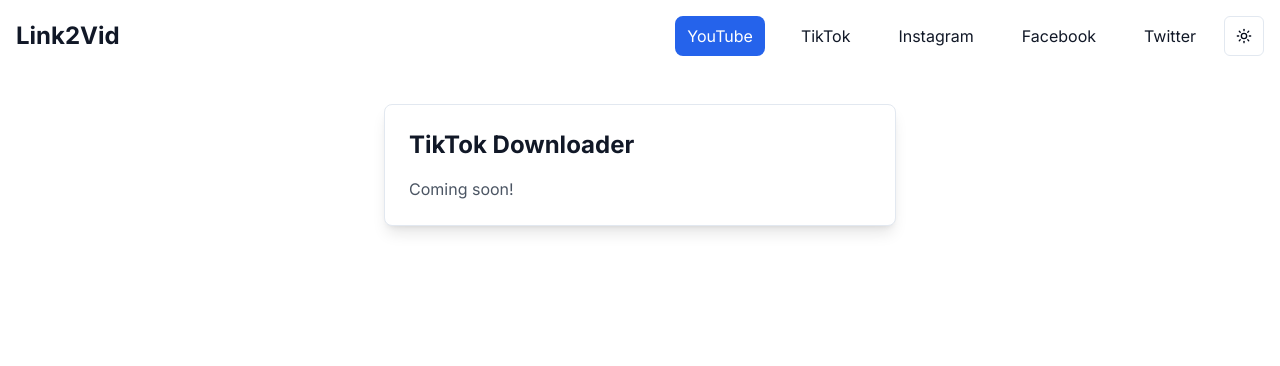
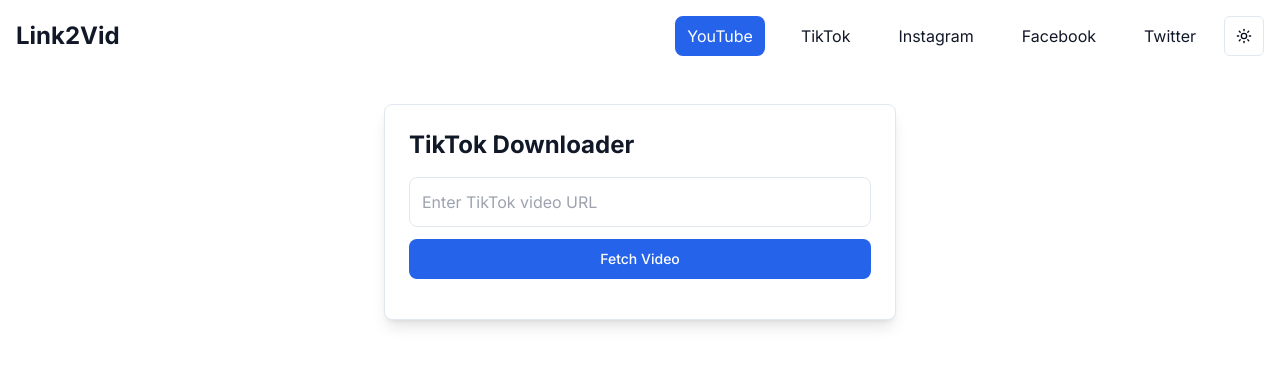
Before and after one commit to TSOlami/link2vid, a Next.js app: page /downloader/tiktok in a window 1280 px wide. Shown: the top 366 px of the page. Built offline with nearby package versions, Linux system fonts and the light colour scheme.

Commit message:
Implement TikTok video downloader functionality with URL validation, video fetching, and download capabilities. Enhance UI with input field, buttons, and error handling for a better user experience.

```diff
--- a/src/app/downloader/tiktok/page.tsx
+++ b/src/app/downloader/tiktok/page.tsx
@@ -1,10 +1,85 @@
 "use client";
 
-import React from "react";
+import React, { useState } from "react";
 import { motion } from "framer-motion";
 import { Card } from "@/components/ui/card";
+import { Button } from "@/components/ui/button";
+
+type VideoDetails = {
+  title: string;
+  thumbnail: string;
+  duration: number;
+  downloadUrl: string;
+};
+
+function formatDuration(seconds: number): string {
+  const mins = Math.floor(seconds / 60);
+  const secs = seconds % 60;
+  return [mins, secs]
+    .map((v) => v < 10 ? `0${v}` : v)
+    .join(":");
+}
 
 export default function TikTokDownloader() {
+  const [url, setUrl] = useState("");
+  const [videoDetails, setVideoDetails] = useState<VideoDetails | null>(null);
+  const [error, setError] = useState("");
+  const [loading, setLoading] = useState(false);
+
+  const handleFetchVideo = async () => {
+    if (!isValidTikTokUrl(url)) {
+      setError("Please enter a valid TikTok URL.");
+      return;
+    }
+    setError("");
+    setLoading(true);
+
+    try {
+      const response = await fetch('/api/download/tiktok', {
+        method: 'POST',
+        headers: {
+          'Content-Type': 'application/json',
+        },
+        body: JSON.stringify({ url }),
+      });
+
+      if (!response.ok) {
+        throw new Error('Failed to fetch video details');
+      }
+
+      const data = await response.json();
+      setVideoDetails(data);
+    } catch (err) {
+      if (err instanceof Error) {
+        setError(err.message);
+      } else {
+        setError('An unexpected error occurred');
+      }
+    } finally {
+      setLoading(false);
+    }
+  };
+
+  const handleDownload = () => {
+    if (!videoDetails) {
+      setError("No video details available.");
+      return;
+    }
+    setError("");
+
+    const link = document.createElement('a');
+    link.href = videoDetails.downloadUrl;
+    link.download = `${videoDetails.title}.mp4`;
+    document.body.appendChild(link);
+    link.click();
+    document.body.removeChild(link);
+  };
+
+  const isValidTikTokUrl = (url: string) => {
+    const regex = /^(https?\:\/\/)?(www\.tiktok\.com)\/.+$/;
+    return regex.test(url);
+  };
+
   return (
     <div className="container mx-auto px-4 py-8">
       <motion.div
@@ -15,7 +90,41 @@
       >
         <Card className="p-6 shadow-lg rounded-lg bg-white dark:bg-gray-800">
           <h2 className="text-2xl font-bold mb-4 text-gray-900 dark:text-white">TikTok Downloader</h2>
-          <p className="text-gray-600 dark:text-gray-300">Coming soon!</p>
+          <div className="mb-4">
+            <input
+              type="text"
+              className="w-full p-3 border rounded-lg focus:outline-none focus:ring-2 focus:ring-blue-500 dark:bg-gray-700 dark:text-white"
+              placeholder="Enter TikTok video URL"
+              value={url}
+              onChange={(e) => setUrl(e.target.value)}
+            />
+            <Button
+              className="mt-3 w-full p-3 bg-blue-600 text-white rounded-lg hover:bg-blue-700 transition-colors duration-300"
+              onClick={handleFetchVideo}
+              disabled={loading}
+            >
+              {loading ? 'Fetching...' : 'Fetch Video'}
+            </Button>
+          </div>
+          {error && <p className="text-red-500">{error}</p>}
+          {videoDetails && (
+            <motion.div
+              initial={{ opacity: 0 }}
+              animate={{ opacity: 1 }}
+              transition={{ delay: 0.2 }}
+              className="mt-4"
+            >
+              <img src={videoDetails.thumbnail} alt="Video Thumbnail" className="w-full mb-2 rounded-lg" />
+              <h3 className="text-xl font-semibold text-gray-900 dark:text-white">{videoDetails.title}</h3>
+              <p className="text-sm text-gray-600 dark:text-gray-300">Duration: {formatDuration(videoDetails.duration)}</p>
+              <Button
+                className="mt-4 w-full p-3 bg-green-600 text-white rounded-lg hover:bg-green-700 transition-colors duration-300"
+                onClick={handleDownload}
+              >
+                Download
+              </Button>
+            </motion.div>
+          )}
         </Card>
       </motion.div>
     </div>
```
